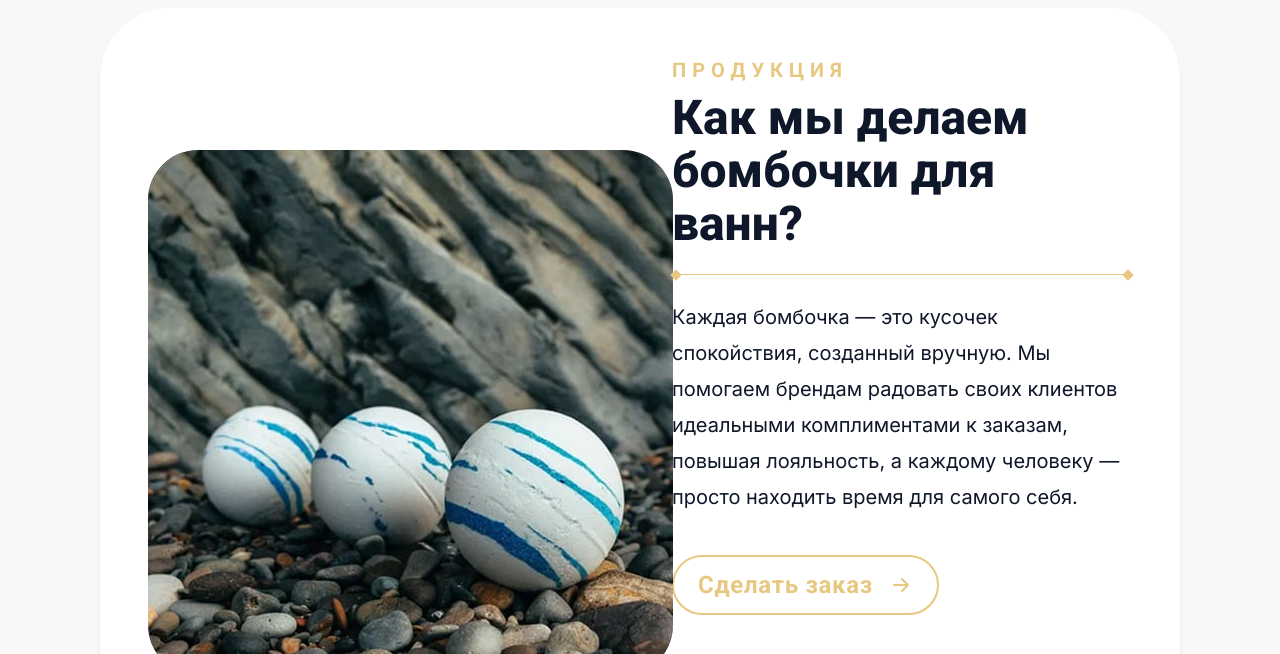
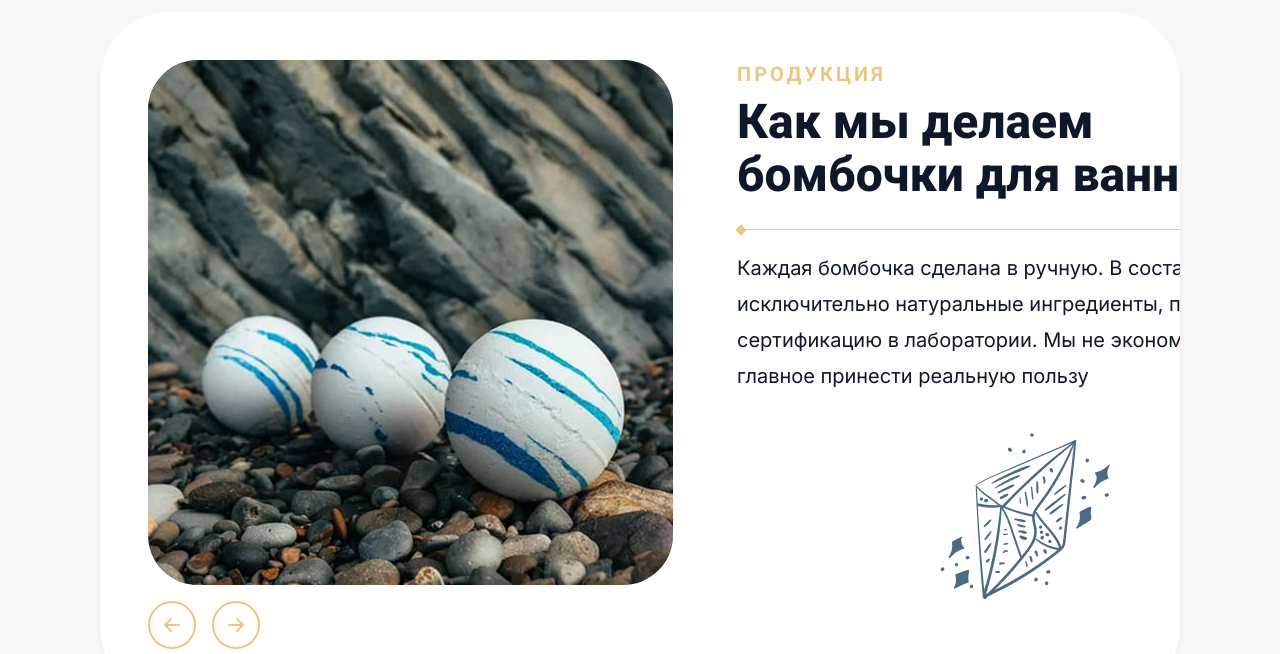
Before and after one commit to Kaliguri/Posleslovie, a Next.js app: page / in a window 1280 px wide. Shown: the part 2146-2800 px from the top of the page. Built offline with nearby package versions, Linux system fonts and the light colour scheme; a web font is replaced by a local one.

Commit message:
Fix process section layout
Co-authored-by: Cursor <cursoragent@cursor.com>

```diff
--- a/src/app/page.tsx
+++ b/src/app/page.tsx
@@ -123,10 +123,9 @@ const processSections = [
     eyebrow: "Продукция",
     title: "Как мы делаем бомбочки для ванн?",
     description:
-      "Каждая бомбочка — это кусочек спокойствия, созданный вручную. Мы помогаем брендам радовать своих клиентов идеальными комплиментами к заказам, повышая лояльность, а каждому человеку — просто находить время для самого себя.",
+      "Каждая бомбочка сделана в ручную. В составе исключительно натуральные ингредиенты, прошедшие сертификацию в лаборатории. Мы не экономим на вас, главное принести реальную пользу",
     reverse: false,
     gallery: "bombs",
-    button: "Сделать заказ",
   },
   {
     eyebrow: "Натуральные масла",
@@ -492,8 +491,20 @@ function ProcessSection({
           <div className={`bg-white mix-blend-lighten ${reverse ? "order-2" : ""}`} />
           <div className="bg-white" />
         </div>
-
-        <div className="relative grid items-center gap-10 p-5 sm:p-8 lg:min-h-[665px] lg:grid-cols-2 lg:gap-16 lg:p-12">
+        {index === 0 ? (
+          <DecorativeObject
+            image={assets.crystal}
+            className="absolute bottom-[64px] right-[55px] z-10 h-[225px] w-[199px] opacity-90"
+          />
+        ) : null}
+        {index === 2 ? (
+          <DecorativeObject
+            image={assets.pero}
+            className="absolute bottom-[80px] right-[60px] z-10 h-[152px] w-[266px] opacity-75"
+          />
+        ) : null}
+
+        <div className="relative grid items-center gap-10 p-5 sm:p-8 lg:min-h-[665px] lg:grid-cols-[525px_552px] lg:items-start lg:gap-16 lg:p-12">
           <ProductGallery
             reverse={reverse}
             slides={gallerySlides[gallery]}
@@ -502,29 +513,17 @@ function ProcessSection({
           <div className={reverse ? "lg:order-1" : ""}>
             <div className="max-w-[552px]">
               <SectionKicker>{eyebrow}</SectionKicker>
-              <h2 className="mt-2 text-3xl font-extrabold leading-[1.1] sm:text-4xl lg:text-5xl">
+              <h2 className="mt-2 text-3xl font-extrabold leading-[1.1] sm:text-4xl lg:text-[40px] xl:text-5xl">
                 {title}
               </h2>
               <GoldRule />
-              <p className="mt-5 text-base leading-8 [font-family:var(--font-inter)] lg:text-xl lg:leading-[1.8]">
+              <p className="mt-4 text-base leading-8 [font-family:var(--font-inter)] lg:text-lg lg:leading-[1.8] xl:text-xl">
                 {description}
               </p>
               {button ? (
-                <div className="mt-10">
+                <div className="mt-10 lg:mt-16">
                   <DesignButton onClick={onOrder}>{button}</DesignButton>
                 </div>
-              ) : null}
-              {index === 0 ? (
-                <DecorativeObject
-                  image={assets.crystal}
-                  className="ml-auto mr-10 mt-7 h-[188.95px] w-[121.35px] rotate-[-29.41deg] opacity-90 lg:mr-[65px]"
-                />
-              ) : null}
-              {index === 2 ? (
-                <DecorativeObject
-                  image={assets.pero}
-                  className="ml-auto mt-2 h-[263.01px] w-[158px] rotate-[-88.12deg] opacity-75 lg:mr-[72px]"
-                />
               ) : null}
             </div>
           </div>
@@ -1537,7 +1536,7 @@ function SectionHeading({
 
 function SectionKicker({ children }: Readonly<{ children: React.ReactNode }>) {
   return (
-    <p className="text-sm font-bold uppercase tracking-[0.3em] text-[#e8c880] sm:text-base lg:text-xl">
+    <p className="text-sm font-bold uppercase tracking-[3px] text-[#e8c880] sm:text-base lg:text-lg xl:text-xl">
       {children}
     </p>
   );
@@ -1547,7 +1546,7 @@ function GoldRule({ centered = false }: Readonly<{ centered?: boolean }>) {
   return (
     <div
       aria-hidden="true"
-      className={`mt-5 flex w-full max-w-[700px] items-center ${
+      className={`mt-6 flex w-full max-w-[700px] items-center ${
         centered ? "mx-auto" : ""
       }`}
     >
@@ -1619,12 +1618,12 @@ function DesignButton({
     <button
       type="button"
       onClick={onClick}
-      className={`inline-flex items-center justify-center gap-4 rounded-full border-2 border-[#e8c880] font-bold tracking-[0.03em] transition ${
+      className={`inline-flex items-center justify-center gap-4 rounded-full border-2 border-[#e8c880] font-bold tracking-[0.5px] transition ${
         isFilled
           ? "bg-[#e8c880] text-[#0f172a] hover:bg-[#ffecbf]"
           : "text-[#e8c880] hover:bg-[#e8c880] hover:text-[#0f172a]"
       } ${
-        size === "xl" ? "px-7 py-4 text-2xl lg:text-[26.7px]" : "px-6 py-3 text-base lg:text-2xl"
+        size === "xl" ? "px-7 py-4 text-2xl lg:text-[26.7px]" : "px-6 py-3 text-base lg:text-xl xl:text-2xl"
       }`}
     >
       {children}
```
